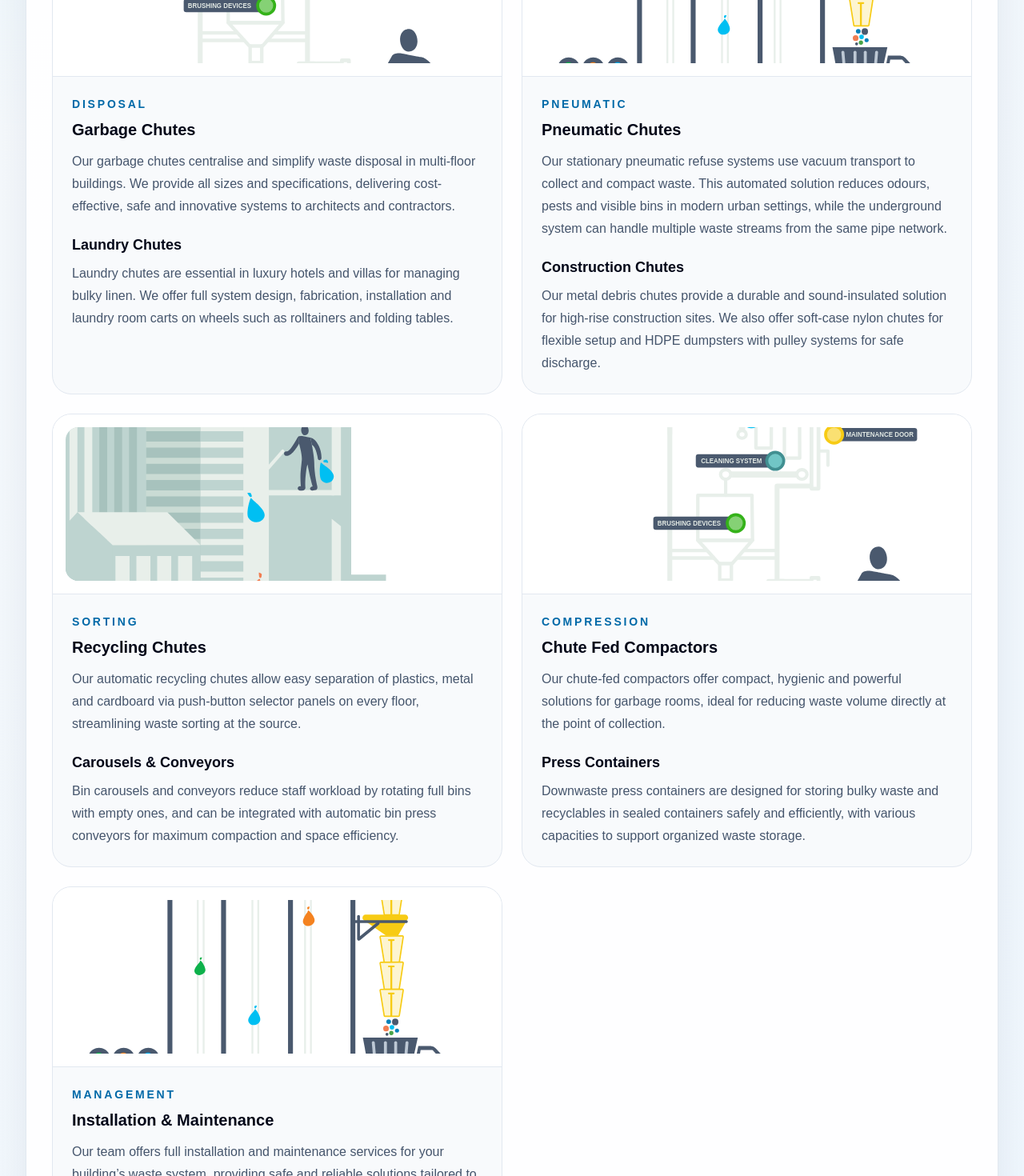
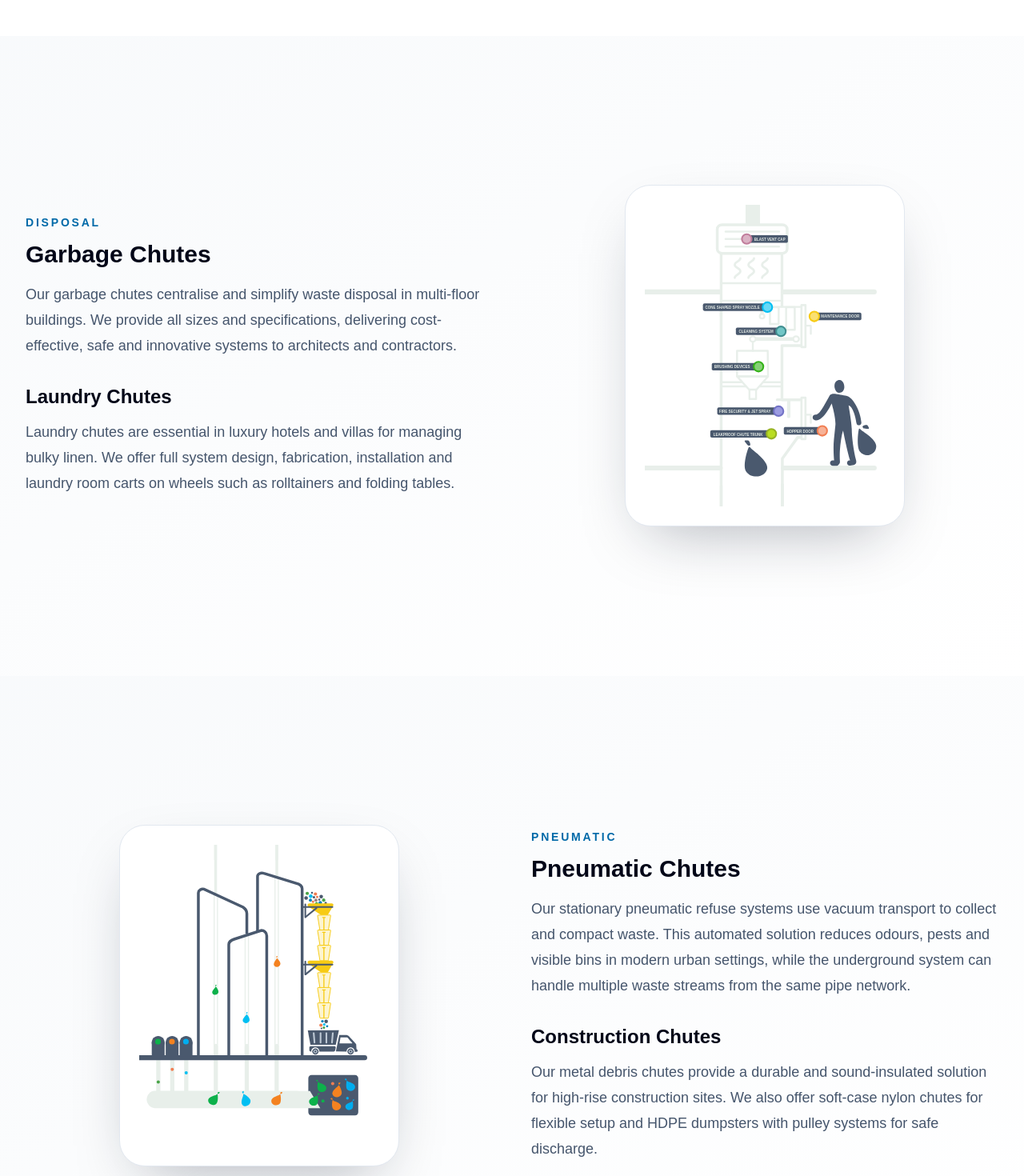
Before and after one commit to mbinnie123/downwaste-uk, a Next.js app: page / in a window 1280 px wide. Shown: the part 1180-2650 px from the top of the page at 80% size. Built offline with nearby package versions, Linux system fonts and the light colour scheme.

Commit message:
Our solutions

```diff
--- a/app/page.tsx
+++ b/app/page.tsx
@@ -71,8 +71,8 @@ const benefits = [
 
 export default function Home() {
   return (
-    <div className="min-h-screen bg-[radial-gradient(circle_at_top_left,_rgba(31,195,243,0.16),_transparent_35%),linear-gradient(135deg,_#f8fafc_0%,_#eef7ff_100%)] text-slate-900">
-      <header className="mx-auto flex w-full max-w-7xl items-center justify-between px-6 py-6 lg:px-8">
+    <div className="text-slate-900">
+      <header className="relative z-10 mx-auto flex w-full max-w-7xl items-center justify-between px-6 py-6 lg:px-8">
         <a href="/" className="inline-flex items-center" aria-label="Downwaste home">
           <Image
             src={downwasteLogo}
@@ -88,7 +88,9 @@ export default function Home() {
         </div>
       </header>
 
-      <main className="mx-auto flex max-w-7xl flex-col gap-16 px-6 pb-20 lg:px-8">
+      <main className="flex flex-col">
+        <div className="min-h-screen bg-[radial-gradient(circle_at_top_left,_rgba(31,195,243,0.16),_transparent_35%),linear-gradient(135deg,_#f8fafc_0%,_#eef7ff_100%)]">
+          <div className="mx-auto flex max-w-7xl flex-col gap-16 px-6 pb-20 pt-12 lg:px-8 lg:pb-32">
         <section className="grid items-center gap-10 lg:grid-cols-[1.05fr_0.95fr]">
           <div className="space-y-6">
             <span className="inline-flex rounded-full border border-sky-200 bg-sky-50 px-3 py-1 text-sm font-semibold text-sky-700">
@@ -139,42 +141,81 @@ export default function Home() {
             />
           </div>
         </section>
+          </div>
+        </div>
 
-        <section id="solutions" className="rounded-[2rem] border border-slate-200 bg-white/90 p-8 shadow-[0_30px_80px_-35px_rgba(15,23,42,0.2)]">
-          <div className="max-w-2xl">
+        <section id="solutions" className="flex flex-col">
+          <div className="mx-auto flex w-full max-w-7xl flex-col px-6 py-16 lg:px-8">
             <p className="text-sm font-semibold uppercase tracking-[0.25em] text-sky-700">
               Our solutions
             </p>
-            <h2 className="mt-2 text-3xl font-semibold text-slate-950">
+            <h2 className="mt-2 max-w-2xl text-3xl font-semibold text-slate-950">
               From disposal to management, every element is designed to support cleaner, more efficient buildings.
             </h2>
           </div>
 
-          <div className="mt-8 grid gap-6 lg:grid-cols-2">
-            {solutionGroups.map((solution) => (
-              <article key={solution.section} className="overflow-hidden rounded-[1.5rem] border border-slate-200 bg-slate-50">
-                <div className="border-b border-slate-200 bg-white p-4">
+          {solutionGroups.map((solution, index) => {
+            const isEven = index % 2 === 0;
+            return (
+              <div
+                key={solution.section}
+                className="flex min-h-screen w-full items-center bg-gradient-to-br from-slate-50 to-white"
+              >
+                <div className="mx-auto flex w-full max-w-7xl gap-12 px-6 lg:grid lg:grid-cols-2 lg:px-8">
+                  {isEven ? (
+                    <>
+                      <div className="flex flex-col justify-center py-12 lg:py-0">
+                        <p className="text-sm font-semibold uppercase tracking-[0.2em] text-sky-700">
+                          {solution.section}
+                        </p>
+                        <h3 className="mt-3 text-3xl font-semibold text-slate-950">{solution.title}</h3>
+                        <p className="mt-4 text-lg leading-8 text-slate-600">{solution.description}</p>
+                        <h4 className="mt-8 text-2xl font-semibold text-slate-950">{solution.secondaryTitle}</h4>
+                        <p className="mt-3 text-lg leading-8 text-slate-600">{solution.secondaryDescription}</p>
+                      </div>
+                      <div className="hidden items-center justify-center lg:flex">
+                        <div className="rounded-[2rem] border border-slate-200 bg-white p-6 shadow-[0_30px_80px_-30px_rgba(15,23,42,0.35)]">
                           <Image
                             src={solution.image}
                             alt={solution.alt}
-                    width={640}
-                    height={320}
-                    className="h-48 w-full rounded-[1rem] object-cover"
+                            width={500}
+                            height={500}
+                            className="h-auto w-full rounded-[1.5rem]"
                           />
                         </div>
-                <div className="p-6">
-                  <p className="text-sm font-semibold uppercase tracking-[0.2em] text-sky-700">{solution.section}</p>
-                  <h3 className="mt-2 text-xl font-semibold text-slate-950">{solution.title}</h3>
-                  <p className="mt-3 text-base leading-7 text-slate-600">{solution.description}</p>
-                  <h4 className="mt-5 text-lg font-semibold text-slate-950">{solution.secondaryTitle}</h4>
-                  <p className="mt-2 text-base leading-7 text-slate-600">{solution.secondaryDescription}</p>
                       </div>
-              </article>
-            ))}
+                    </>
+                  ) : (
+                    <>
+                      <div className="hidden items-center justify-center lg:flex">
+                        <div className="rounded-[2rem] border border-slate-200 bg-white p-6 shadow-[0_30px_80px_-30px_rgba(15,23,42,0.35)]">
+                          <Image
+                            src={solution.image}
+                            alt={solution.alt}
+                            width={500}
+                            height={500}
+                            className="h-auto w-full rounded-[1.5rem]"
+                          />
                         </div>
+                      </div>
+                      <div className="flex flex-col justify-center py-12 lg:py-0">
+                        <p className="text-sm font-semibold uppercase tracking-[0.2em] text-sky-700">
+                          {solution.section}
+                        </p>
+                        <h3 className="mt-3 text-3xl font-semibold text-slate-950">{solution.title}</h3>
+                        <p className="mt-4 text-lg leading-8 text-slate-600">{solution.description}</p>
+                        <h4 className="mt-8 text-2xl font-semibold text-slate-950">{solution.secondaryTitle}</h4>
+                        <p className="mt-3 text-lg leading-8 text-slate-600">{solution.secondaryDescription}</p>
+                      </div>
+                    </>
+                  )}
+                </div>
+              </div>
+            );
+          })}
         </section>
 
-        <section className="grid gap-6 lg:grid-cols-[0.95fr_1.05fr]">
+        <section className="grid gap-6 bg-white lg:grid-cols-[0.95fr_1.05fr]">
           <article className="rounded-[2rem] bg-slate-950 p-8 text-white shadow-[0_30px_80px_-30px_rgba(2,6,23,0.6)]">
             <p className="text-sm font-semibold uppercase tracking-[0.25em] text-sky-400">
               Why UK teams specify Downwaste
@@ -209,7 +250,8 @@ export default function Home() {
           </article>
         </section>
 
-        <section className="rounded-[2rem] border border-slate-200 bg-white/90 p-8 shadow-[0_30px_80px_-35px_rgba(15,23,42,0.2)]">
+        <section className="mx-auto flex w-full max-w-7xl flex-col gap-6 px-6 py-16 lg:px-8 lg:py-20">
+          <div className="rounded-[2rem] border border-slate-200 bg-white/90 p-8 shadow-[0_30px_80px_-35px_rgba(15,23,42,0.2)]">
             <div className="flex flex-col gap-6 lg:flex-row lg:items-center lg:justify-between">
               <div className="max-w-2xl">
                 <p className="text-sm font-semibold uppercase tracking-[0.25em] text-sky-700">
@@ -229,6 +271,7 @@ export default function Home() {
                 Get in touch
               </a>
             </div>
+          </div>
         </section>
       </main>
     </div>
```
Lines whose indentation alone changed are shown as unchanged.
